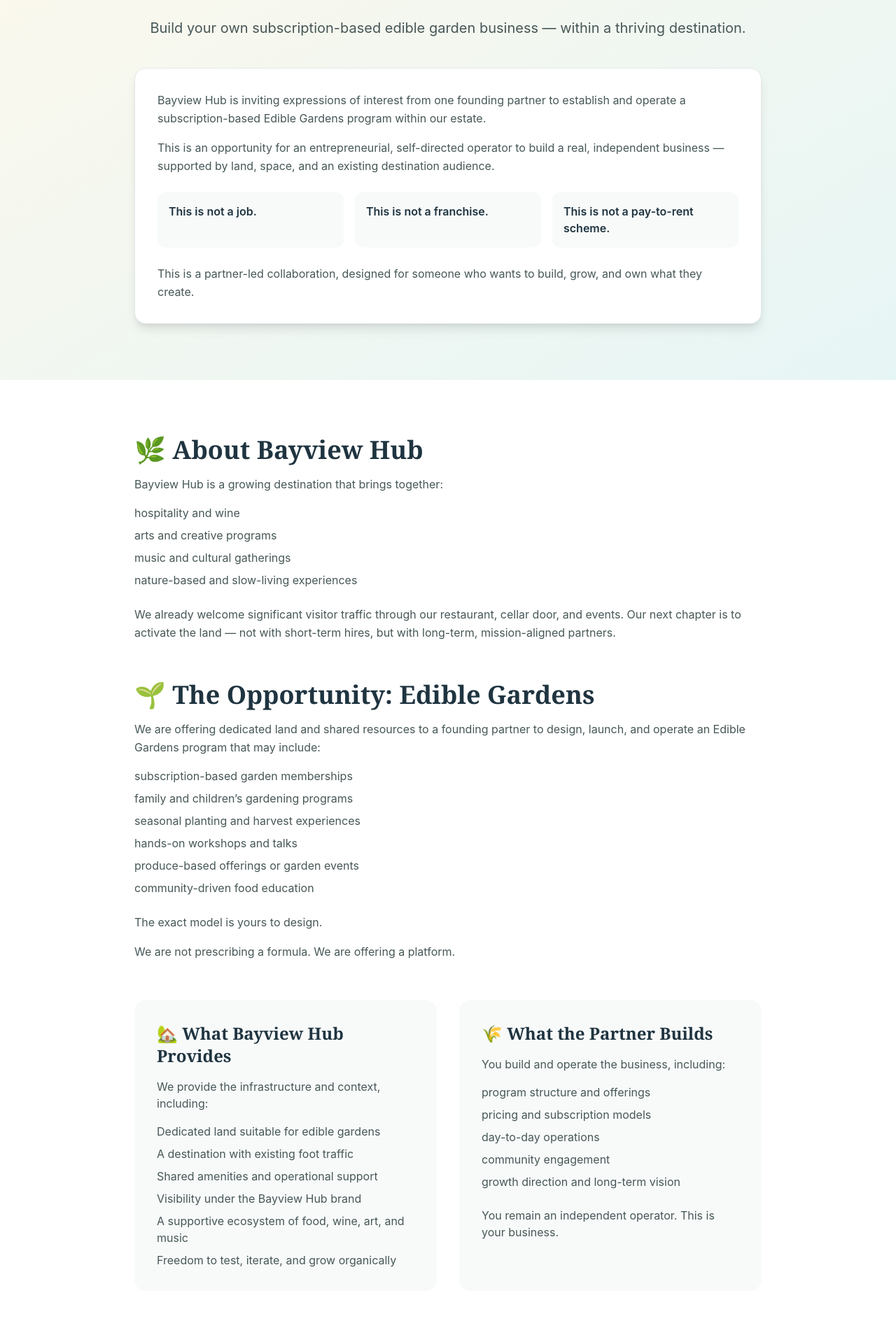
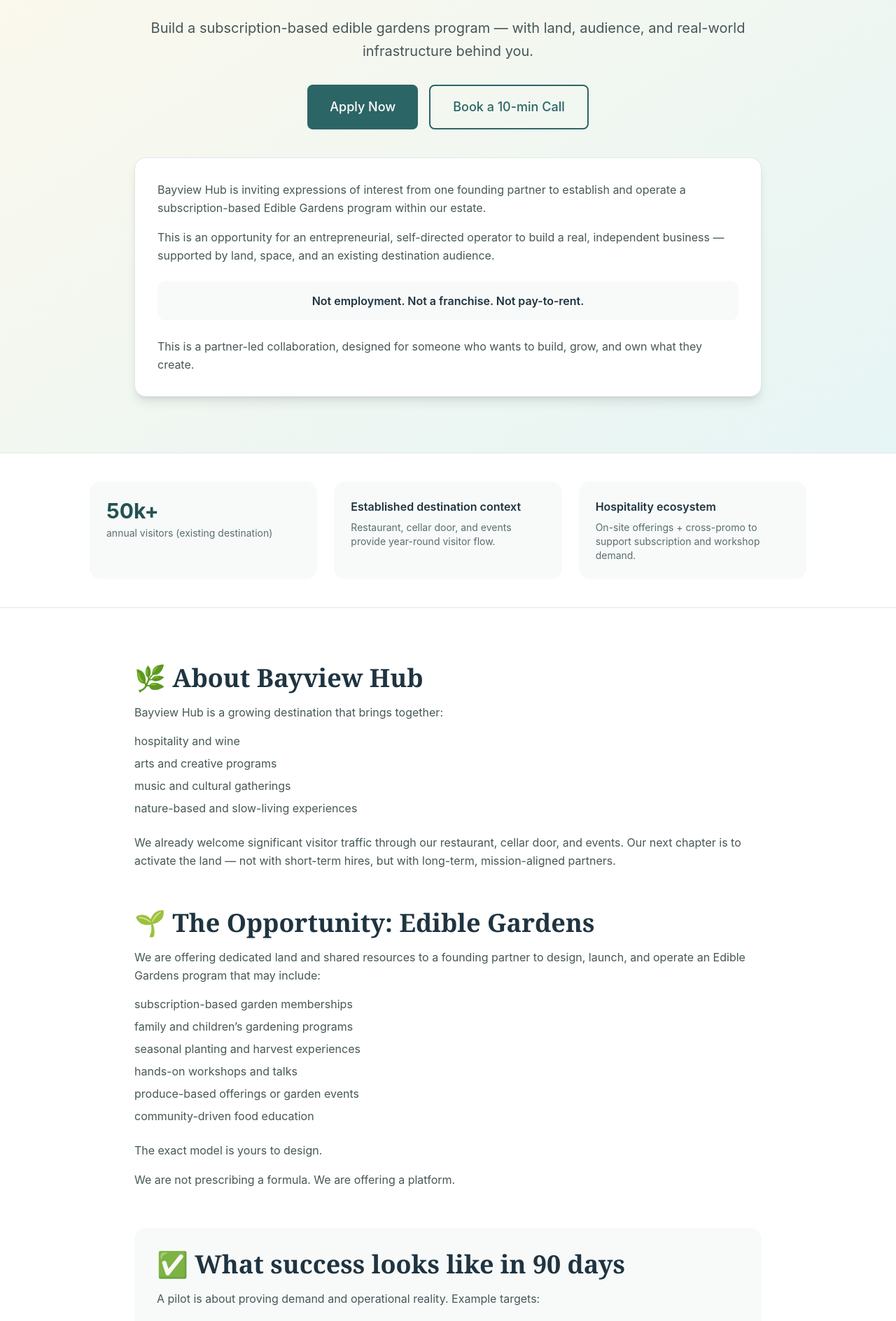
Before and after one commit to thepig365/bayviewhub, a Next.js app: page /partners/edible-gardens in a window 1280 px wide. Shown: the part 360-2248 px from the top of the page at 70% size. Built offline with nearby package versions, Linux system fonts and the light colour scheme; no server answers.

Commit message:
Improve edible gardens partner page conversion

```diff
--- a/app/partners/edible-gardens/page.tsx
+++ b/app/partners/edible-gardens/page.tsx
@@ -1,6 +1,7 @@
 import React from 'react'
 import { generateMetadata as genMeta } from '@/lib/utils'
 import { SITE_CONFIG } from '@/lib/constants'
+import { Button } from '@/components/ui/Button'
 import { EdibleGardensEOIForm } from './EdibleGardensEOIForm'
 
 export const metadata = genMeta({
@@ -11,6 +12,8 @@
 })
 
 export default function EdibleGardensFoundingPartnerPage() {
+  const bookCallHref = `mailto:${SITE_CONFIG.email}?subject=${encodeURIComponent('Edible Gardens Founding Partner — 10-min Call')}`
+
   return (
     <div className="min-h-screen dark:bg-primary-900">
       {/* Hero */}
@@ -25,8 +28,17 @@
                 Edible Gardens at Bayview Hub
               </h1>
               <p className="mt-6 text-xl text-natural-700 leading-relaxed dark:text-natural-200">
-                Build your own subscription-based edible garden business — within a thriving destination.
+                Build a subscription-based edible gardens program — with land, audience, and real-world infrastructure
+                behind you.
               </p>
+              <div className="mt-8 flex flex-wrap justify-center gap-4">
+                <Button href="#apply" variant="primary" size="lg">
+                  Apply Now
+                </Button>
+                <Button href={bookCallHref} variant="outline" size="lg" external>
+                  Book a 10-min Call
+                </Button>
+              </div>
             </div>
 
             <div className="mt-10 rounded-2xl p-8 bg-white shadow-lg border border-natural-200 dark:bg-primary-900/60 dark:border-primary-700">
@@ -39,21 +51,39 @@
                 business — supported by land, space, and an existing destination audience.
               </p>
 
-              <div className="mt-6 grid grid-cols-1 md:grid-cols-3 gap-4">
-                <div className="rounded-xl p-4 bg-natural-50 dark:bg-primary-800/30 dark:border dark:border-primary-700">
-                  <p className="font-semibold text-natural-900 dark:text-natural-50">This is not a job.</p>
-                </div>
-                <div className="rounded-xl p-4 bg-natural-50 dark:bg-primary-800/30 dark:border dark:border-primary-700">
-                  <p className="font-semibold text-natural-900 dark:text-natural-50">This is not a franchise.</p>
-                </div>
-                <div className="rounded-xl p-4 bg-natural-50 dark:bg-primary-800/30 dark:border dark:border-primary-700">
-                  <p className="font-semibold text-natural-900 dark:text-natural-50">This is not a pay-to-rent scheme.</p>
-                </div>
+              <div className="mt-6 rounded-xl p-4 bg-natural-50 text-center dark:bg-primary-800/30 dark:border dark:border-primary-700">
+                <p className="font-semibold text-natural-900 dark:text-natural-50">
+                  Not employment. Not a franchise. Not pay-to-rent.
+                </p>
               </div>
 
               <p className="mt-6 text-natural-700 leading-relaxed dark:text-natural-200">
                 This is a partner-led collaboration, designed for someone who wants to build, grow, and own what they
                 create.
+              </p>
+            </div>
+          </div>
+        </div>
+      </section>
+
+      {/* Proof / Context */}
+      <section className="bg-white border-y border-natural-200 dark:bg-primary-900 dark:border-primary-700">
+        <div className="container mx-auto px-4 py-10">
+          <div className="max-w-5xl mx-auto grid grid-cols-1 md:grid-cols-3 gap-6">
+            <div className="rounded-2xl p-6 bg-natural-50 dark:bg-primary-800/30 dark:border dark:border-primary-700">
+              <p className="text-3xl font-bold text-primary-700 dark:text-primary-300">50k+</p>
+              <p className="mt-1 text-sm text-natural-600 dark:text-natural-200">annual visitors (existing destination)</p>
+            </div>
+            <div className="rounded-2xl p-6 bg-natural-50 dark:bg-primary-800/30 dark:border dark:border-primary-700">
+              <p className="font-semibold text-natural-900 dark:text-natural-50">Established destination context</p>
+              <p className="mt-2 text-sm text-natural-600 dark:text-natural-200">
+                Restaurant, cellar door, and events provide year-round visitor flow.
+              </p>
+            </div>
+            <div className="rounded-2xl p-6 bg-natural-50 dark:bg-primary-800/30 dark:border dark:border-primary-700">
+              <p className="font-semibold text-natural-900 dark:text-natural-50">Hospitality ecosystem</p>
+              <p className="mt-2 text-sm text-natural-600 dark:text-natural-200">
+                On-site offerings + cross-promo to support subscription and workshop demand.
               </p>
             </div>
           </div>
@@ -106,41 +136,79 @@
               </p>
             </div>
 
+            <div className="rounded-2xl p-8 bg-natural-50 dark:bg-primary-800/30 dark:border dark:border-primary-700">
+              <h2 className="text-3xl md:text-4xl font-serif font-bold text-natural-900 dark:text-natural-50">
+                ✅ What success looks like in 90 days
+              </h2>
+              <p className="mt-4 text-natural-700 leading-relaxed dark:text-natural-200">
+                A pilot is about proving demand and operational reality. Example targets:
+              </p>
+              <ul className="mt-4 space-y-2 text-natural-700 dark:text-natural-200">
+                <li>Pilot beds set up + planting plan agreed</li>
+                <li>First 30–100 founding subscribers waitlisted</li>
+                <li>2–4 paid workshops delivered (even small)</li>
+                <li>Simple operations + safety + access rules agreed</li>
+              </ul>
+            </div>
+
             <div className="grid md:grid-cols-2 gap-8">
               <div className="rounded-2xl p-8 bg-natural-50 dark:bg-primary-800/30 dark:border dark:border-primary-700">
                 <h3 className="text-2xl font-serif font-bold text-natural-900 dark:text-natural-50">
-                  🏡 What Bayview Hub Provides
+                  🏡 Bayview provides
                 </h3>
-                <p className="mt-4 text-natural-700 dark:text-natural-200">
-                  We provide the infrastructure and context, including:
-                </p>
                 <ul className="mt-4 space-y-2 text-natural-700 dark:text-natural-200">
-                  <li>Dedicated land suitable for edible gardens</li>
-                  <li>A destination with existing foot traffic</li>
-                  <li>Shared amenities and operational support</li>
-                  <li>Visibility under the Bayview Hub brand</li>
-                  <li>A supportive ecosystem of food, wine, art, and music</li>
-                  <li>Freedom to test, iterate, and grow organically</li>
+                  <li>Land allocation + access schedule (agreed during pilot)</li>
+                  <li>Water access / storage / basic amenities (confirm on-site; may be TBC)</li>
+                  <li>Marketing inclusion (website)</li>
+                  <li>Visitor flow + cross-promo via the hub</li>
+                  <li>Shared context: parking, guest flow, safety expectations</li>
                 </ul>
               </div>
 
               <div className="rounded-2xl p-8 bg-natural-50 dark:bg-primary-800/30 dark:border dark:border-primary-700">
                 <h3 className="text-2xl font-serif font-bold text-natural-900 dark:text-natural-50">
-                  🌾 What the Partner Builds
+                  🌾 Partner provides
                 </h3>
-                <p className="mt-4 text-natural-700 dark:text-natural-200">
-                  You build and operate the business, including:
-                </p>
                 <ul className="mt-4 space-y-2 text-natural-700 dark:text-natural-200">
-                  <li>program structure and offerings</li>
-                  <li>pricing and subscription models</li>
-                  <li>day-to-day operations</li>
-                  <li>community engagement</li>
-                  <li>growth direction and long-term vision</li>
+                  <li>Program design + customer service + day-to-day operations</li>
+                  <li>Tools / team / operations to deliver consistently</li>
+                  <li>Pricing, subscriptions, workshop delivery</li>
+                  <li>Compliance with site rules, safety, access requirements</li>
+                  <li>Insurance and compliance if required (e.g., public liability)</li>
                 </ul>
                 <p className="mt-6 text-natural-700 dark:text-natural-200">
                   You remain an independent operator. This is your business.
                 </p>
+              </div>
+            </div>
+
+            <div>
+              <h2 className="text-3xl md:text-4xl font-serif font-bold text-natural-900 dark:text-natural-50">
+                💡 Example models (not prescriptive)
+              </h2>
+              <p className="mt-4 text-natural-700 leading-relaxed dark:text-natural-200">
+                Some great candidates don’t apply because they can’t picture the model. Here are three examples you could
+                adapt:
+              </p>
+              <div className="mt-6 grid md:grid-cols-3 gap-6">
+                <div className="rounded-2xl p-6 bg-natural-50 dark:bg-primary-800/30 dark:border dark:border-primary-700">
+                  <p className="font-semibold text-natural-900 dark:text-natural-50">Family Plot Memberships</p>
+                  <p className="mt-2 text-sm text-natural-600 dark:text-natural-200">
+                    Weekly access + seasonal planting days + family routines.
+                  </p>
+                </div>
+                <div className="rounded-2xl p-6 bg-natural-50 dark:bg-primary-800/30 dark:border dark:border-primary-700">
+                  <p className="font-semibold text-natural-900 dark:text-natural-50">Market Garden Subscription</p>
+                  <p className="mt-2 text-sm text-natural-600 dark:text-natural-200">
+                    Monthly produce + garden meetups + harvest moments.
+                  </p>
+                </div>
+                <div className="rounded-2xl p-6 bg-natural-50 dark:bg-primary-800/30 dark:border dark:border-primary-700">
+                  <p className="font-semibold text-natural-900 dark:text-natural-50">Workshops &amp; Education</p>
+                  <p className="mt-2 text-sm text-natural-600 dark:text-natural-200">
+                    Kids programs, permaculture intro, seasonal classes.
+                  </p>
+                </div>
               </div>
             </div>
 
@@ -231,6 +299,7 @@
               <p className="mt-8 text-xs text-natural-600 dark:text-natural-300">
                 <strong>Footer Note:</strong> Bayview Hub partners with independent operators on a pilot-first basis. All
                 collaborations are subject to mutual agreement and alignment.
+                <span> Submitting an EOI does not create any obligation for either party.</span>
               </p>
             </div>
           </div>
```
Also changed, not shown: app/partners/edible-gardens/EdibleGardensEOIForm.tsx (+93 -0 lines).
